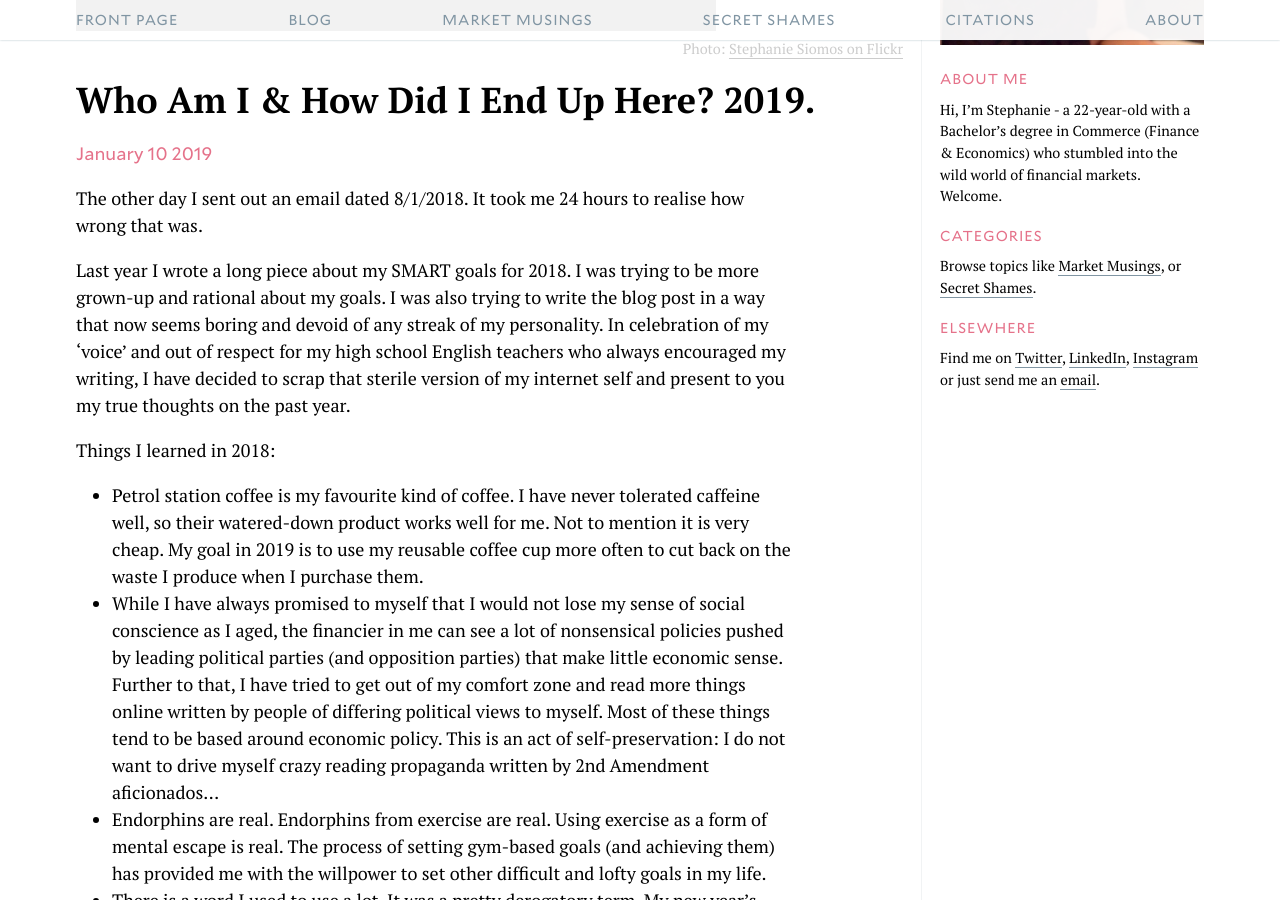
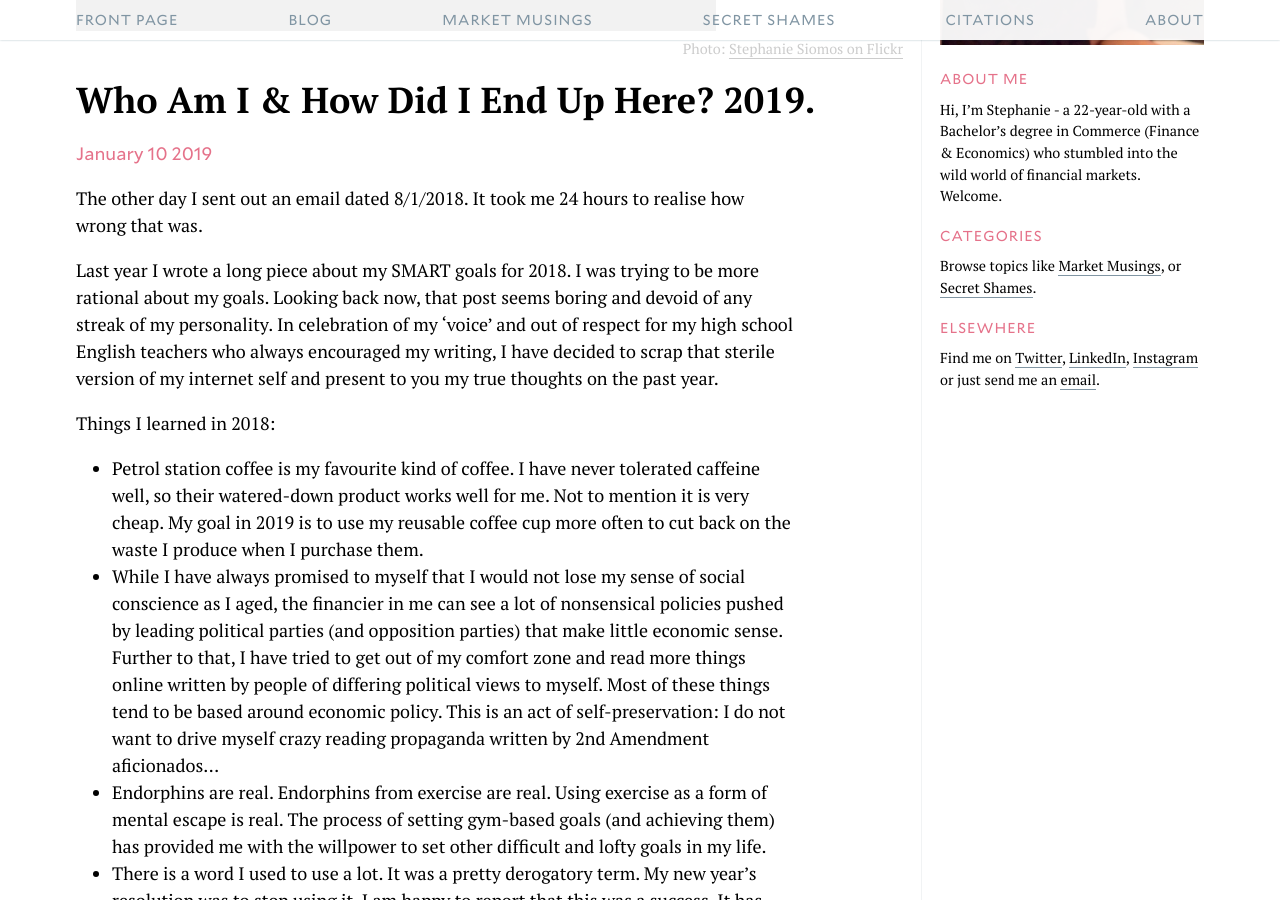
Before and after one commit to cjmlgrto/siomi.net, a Jekyll site: the page built from _posts/2019-01-10-who-am-i-and-how-did-i-end-up-here-2019.markdown, in a window 1280 px wide and 900 px high, scrolled down 563 px. Built offline with Jekyll 4.4.1, drawn with Linux system fonts in a browser that asks for light colours.

Commit message:
Updated Who Am I And How Did I End Up Here 2019

```diff
--- a/_posts/2019-01-10-who-am-i-and-how-did-i-end-up-here-2019.markdown
+++ b/_posts/2019-01-10-who-am-i-and-how-did-i-end-up-here-2019.markdown
@@ -8,7 +8,8 @@ image source URL: https://www.flickr.com/photos/ssiomos/with/6791623514/
 
 The other day I sent out an email dated 8/1/2018. It took me 24 hours to realise how wrong that was.
 
-Last year I wrote a long piece about my SMART goals for 2018. I was trying to be more grown-up and rational about my goals. I was also trying to write the blog post in a way that now seems boring and devoid of any streak of my personality. In celebration of my 'voice' and out of respect for my high school English teachers who always encouraged my writing, I have decided to scrap that sterile version of my internet self and present to you my true thoughts on the past year.
+Last year I wrote a long piece about my SMART goals for 2018. I was trying to be more
+rational about my goals. Looking back now, that post seems boring and devoid of any streak of my personality. In celebration of my 'voice' and out of respect for my high school English teachers who always encouraged my writing, I have decided to scrap that sterile version of my internet self and present to you my true thoughts on the past year.
 
 Things I learned in 2018:
 * Petrol station coffee is my favourite kind of coffee. I have never tolerated caffeine well, so their watered-down product works well for me. Not to mention it is very cheap. My goal in 2019 is to use my reusable coffee cup more often to cut back on the waste I produce when I purchase them.
```
